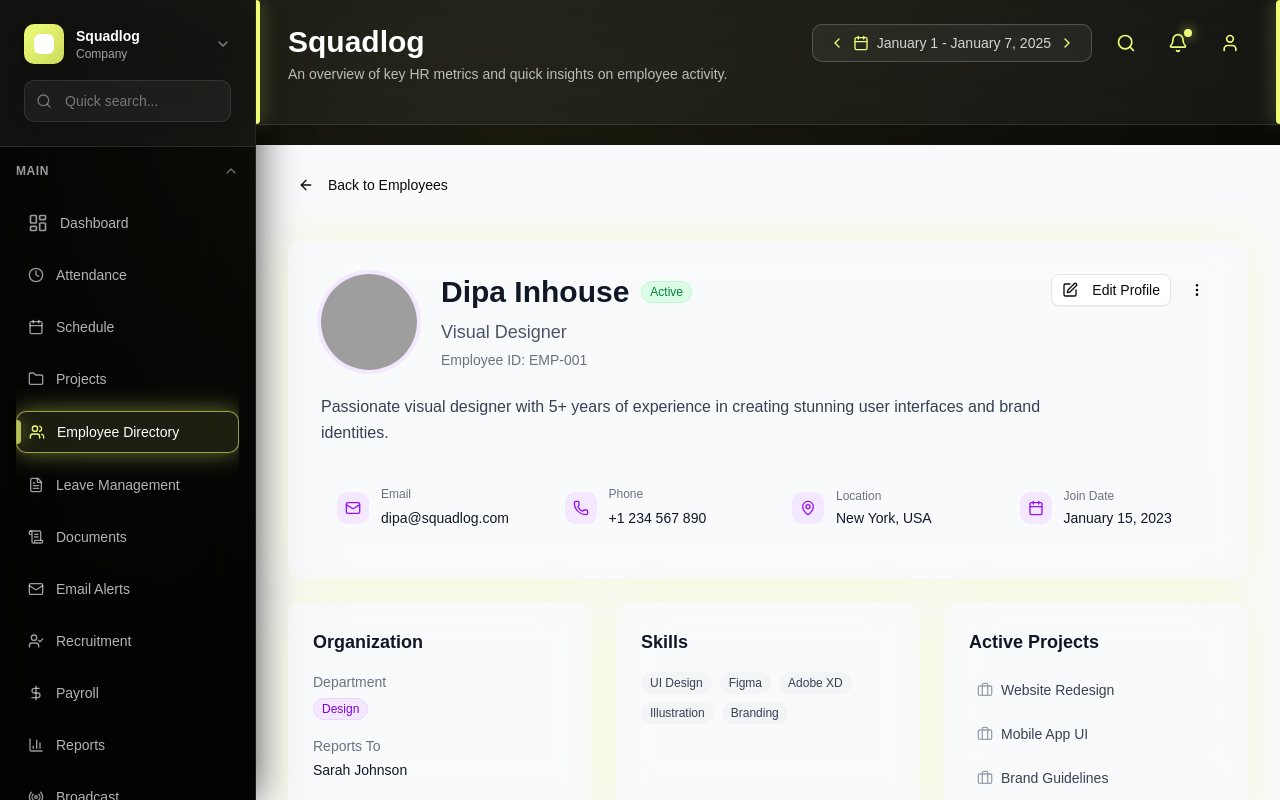
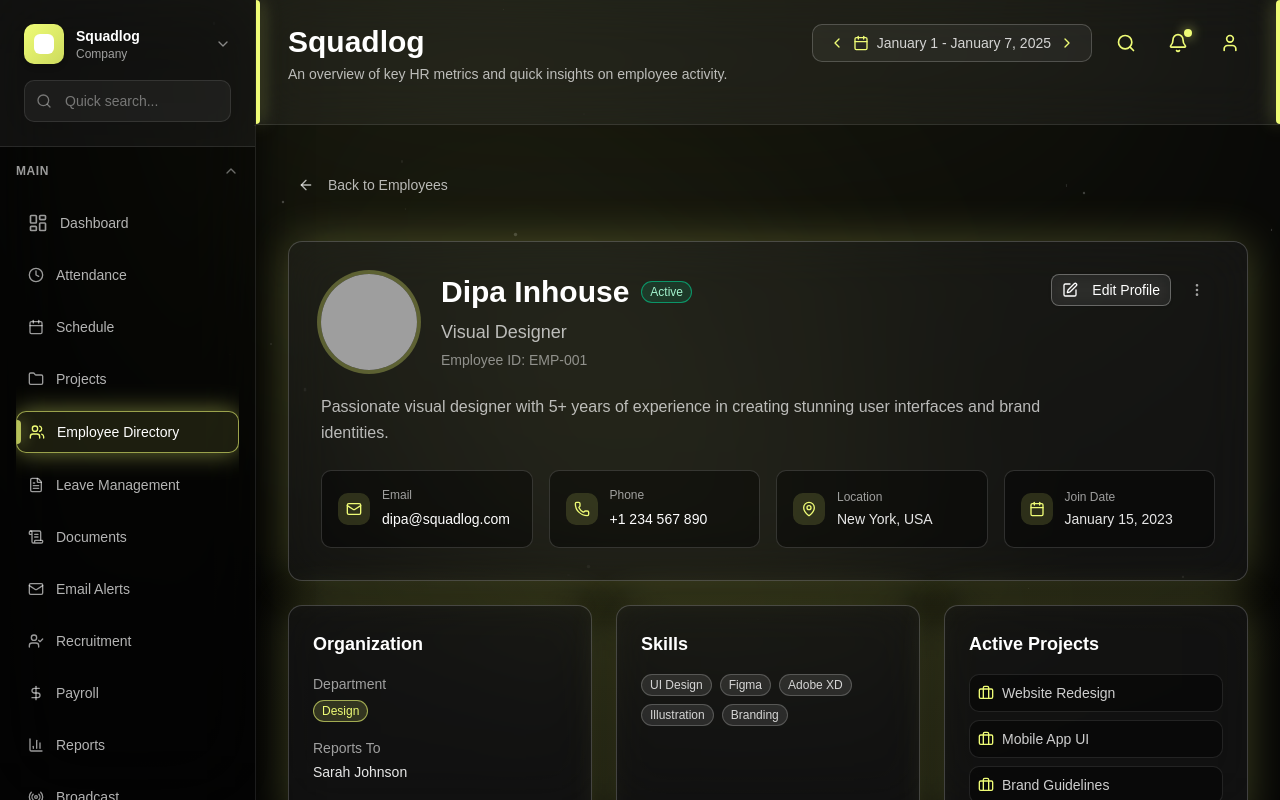
Before and after one commit to nexoviasoft/nexoviasoft-console, a Next.js app: page /admin/employees/1 in a window 1280 px wide. Built offline with nearby package versions, Linux system fonts and the light colour scheme; no server answers; grey boxes are pictures that could not be loaded; a web font is replaced by a local one.

Commit message:
Changes Employee Directory  pages color

```diff
--- a/src/app/admin/employees/[id]/page.js
+++ b/src/app/admin/employees/[id]/page.js
@@ -100,145 +100,167 @@ export default function EmployeeProfilePage({ params }) {
   };
 
   return (
-    <div className="bg-gray-50 px-8 py-6 min-h-screen">
+    <div className="px-8 py-6 min-h-screen text-white">
       <div className="max-w-[1200px] w-full mx-auto">
-        {/* Header */}
         <div className="mb-6">
           <Button
             variant="ghost"
             size="sm"
             onClick={() => router.push('/admin/employees')}
-            className="hover:bg-white/50 mb-4"
+            className="text-white/70 hover:text-[#EFFC76] hover:bg-white/5 mb-4"
           >
             <ArrowLeft className="w-4 h-4 mr-2" />
             Back to Employees
           </Button>
         </div>
 
-        {/* Profile Card */}
         <div className="glass-card rounded-xl p-8 mb-6">
           <div className="flex items-start justify-between mb-6">
             <div className="flex items-start gap-6">
-              <Avatar className="h-24 w-24 ring-4 ring-purple-100">
+              <Avatar className="h-24 w-24 ring-4 ring-[#EFFC76]/30">
                 <AvatarImage src={employee.avatar} alt={employee.name} />
-                <AvatarFallback className="bg-purple-100 text-purple-600 text-2xl">
+                <AvatarFallback className="bg-[#EFFC76]/20 text-[#EFFC76] text-2xl">
                   {employee.name.split(' ').map(n => n[0]).join('')}
                 </AvatarFallback>
               </Avatar>
               <div>
                 <div className="flex items-center gap-3 mb-2">
-                  <h1 className="text-3xl font-bold text-gray-900">{employee.name}</h1>
-                  <Badge className="bg-green-100 text-green-700 border-green-200">
+                  <h1 className="text-3xl font-bold text-white">{employee.name}</h1>
+                  <Badge className="bg-emerald-500/15 text-emerald-200 border border-emerald-400/60">
                     {employee.status}
                   </Badge>
                 </div>
-                <p className="text-lg text-gray-600 mb-1">{employee.role}</p>
-                <p className="text-sm text-gray-500">Employee ID: {employee.employeeId}</p>
+                <p className="text-lg text-white/70 mb-1">{employee.role}</p>
+                <p className="text-sm text-white/50">Employee ID: {employee.employeeId}</p>
               </div>
             </div>
             <div className="flex gap-2">
-              <Button variant="outline" size="sm" onClick={handleEditClick}>
+              <Button
+                variant="outline"
+                size="sm"
+                onClick={handleEditClick}
+                className="glass-button border border-white/30 bg-white/5 text-white hover:bg-white/10 hover:border-[#EFFC76]/70"
+              >
                 <Edit className="w-4 h-4 mr-2" />
                 Edit Profile
               </Button>
-              <Button variant="ghost" size="sm">
+              <Button
+                variant="ghost"
+                size="sm"
+                className="text-white/60 hover:text-[#EFFC76] hover:bg-white/5"
+              >
                 <MoreVertical className="w-4 h-4" />
               </Button>
             </div>
           </div>
 
-          {/* Bio */}
-          <p className="text-gray-700 leading-relaxed mb-6 max-w-3xl">
+          <p className="text-white/70 leading-relaxed mb-6 max-w-3xl">
             {employee.bio}
           </p>
 
-          {/* Contact Info Grid */}
           <div className="grid grid-cols-1 md:grid-cols-2 lg:grid-cols-4 gap-4">
-            <div className="flex items-center gap-3 p-4 bg-gray-50/50 rounded-lg">
-              <div className="p-2 bg-purple-100 rounded-lg">
-                <Mail className="w-4 h-4 text-purple-600" />
+            <div className="flex items-center gap-3 p-4 bg-black/40 border border-white/15 rounded-lg">
+              <div className="p-2 bg-[#EFFC76]/15 rounded-lg">
+                <Mail className="w-4 h-4 text-[#EFFC76]" />
               </div>
               <div>
-                <p className="text-xs text-gray-500 mb-1">Email</p>
-                <a href={`mailto:${employee.email}`} className="text-sm font-medium text-gray-900 hover:text-purple-600">
+                <p className="text-xs text-white/60 mb-1">Email</p>
+                <a
+                  href={`mailto:${employee.email}`}
+                  className="text-sm font-medium text-white hover:text-[#EFFC76]"
+                >
                   {employee.email}
                 </a>
               </div>
             </div>
 
-            <div className="flex items-center gap-3 p-4 bg-gray-50/50 rounded-lg">
-              <div className="p-2 bg-purple-100 rounded-lg">
-                <Phone className="w-4 h-4 text-purple-600" />
+            <div className="flex items-center gap-3 p-4 bg-black/40 border border-white/15 rounded-lg">
+              <div className="p-2 bg-[#EFFC76]/15 rounded-lg">
+                <Phone className="w-4 h-4 text-[#EFFC76]" />
               </div>
               <div>
-                <p className="text-xs text-gray-500 mb-1">Phone</p>
-                <a href={`tel:${employee.phone}`} className="text-sm font-medium text-gray-900 hover:text-purple-600">
+                <p className="text-xs text-white/60 mb-1">Phone</p>
+                <a
+                  href={`tel:${employee.phone}`}
+                  className="text-sm font-medium text-white hover:text-[#EFFC76]"
+                >
                   {employee.phone}
                 </a>
               </div>
             </div>
 
-            <div className="flex items-center gap-3 p-4 bg-gray-50/50 rounded-lg">
-              <div className="p-2 bg-purple-100 rounded-lg">
-                <MapPin className="w-4 h-4 text-purple-600" />
+            <div className="flex items-center gap-3 p-4 bg-black/40 border border-white/15 rounded-lg">
+              <div className="p-2 bg-[#EFFC76]/15 rounded-lg">
+                <MapPin className="w-4 h-4 text-[#EFFC76]" />
               </div>
               <div>
-                <p className="text-xs text-gray-500 mb-1">Location</p>
-                <p className="text-sm font-medium text-gray-900">{employee.location}</p>
+                <p className="text-xs text-white/60 mb-1">Location</p>
+                <p className="text-sm font-medium text-white/90">
+                  {employee.location}
+                </p>
               </div>
             </div>
 
-            <div className="flex items-center gap-3 p-4 bg-gray-50/50 rounded-lg">
-              <div className="p-2 bg-purple-100 rounded-lg">
-                <Calendar className="w-4 h-4 text-purple-600" />
+            <div className="flex items-center gap-3 p-4 bg-black/40 border border-white/15 rounded-lg">
+              <div className="p-2 bg-[#EFFC76]/15 rounded-lg">
+                <Calendar className="w-4 h-4 text-[#EFFC76]" />
               </div>
               <div>
-                <p className="text-xs text-gray-500 mb-1">Join Date</p>
-                <p className="text-sm font-medium text-gray-900">{employee.joinDate}</p>
+                <p className="text-xs text-white/60 mb-1">Join Date</p>
+                <p className="text-sm font-medium text-white/90">
+                  {employee.joinDate}
+                </p>
               </div>
             </div>
           </div>
         </div>
 
-        {/* Details Grid */}
         <div className="grid grid-cols-1 lg:grid-cols-3 gap-6">
-          {/* Department & Manager */}
           <div className="glass-card rounded-xl p-6">
-            <h2 className="text-lg font-bold text-gray-900 mb-4">Organization</h2>
+            <h2 className="text-lg font-bold text-white mb-4">Organization</h2>
             <div className="space-y-4">
               <div>
-                <p className="text-sm text-gray-500 mb-1">Department</p>
-                <Badge className="bg-purple-100 text-purple-700 border-purple-200">
+                <p className="text-sm text-white/60 mb-1">Department</p>
+                <Badge className="bg-[#EFFC76]/15 text-[#EFFC76] border-[#EFFC76]/60">
                   {employee.department}
                 </Badge>
               </div>
               <div>
-                <p className="text-sm text-gray-500 mb-1">Reports To</p>
-                <p className="text-sm font-medium text-gray-900">{employee.manager}</p>
+                <p className="text-sm text-white/60 mb-1">Reports To</p>
+                <p className="text-sm font-medium text-white/90">
+                  {employee.manager}
+                </p>
               </div>
             </div>
           </div>
 
-          {/* Skills */}
           <div className="glass-card rounded-xl p-6">
-            <h2 className="text-lg font-bold text-gray-900 mb-4">Skills</h2>
+            <h2 className="text-lg font-bold text-white mb-4">Skills</h2>
             <div className="flex flex-wrap gap-2">
               {employee.skills.map((skill, index) => (
-                <Badge key={index} variant="secondary" className="bg-gray-100 text-gray-700">
+                <Badge
+                  key={index}
+                  variant="secondary"
+                  className="bg-white/10 text-white/80 border-white/20"
+                >
                   {skill}
                 </Badge>
               ))}
             </div>
           </div>
 
-          {/* Projects */}
           <div className="glass-card rounded-xl p-6">
-            <h2 className="text-lg font-bold text-gray-900 mb-4">Active Projects</h2>
+            <h2 className="text-lg font-bold text-white mb-4">
+              Active Projects
+            </h2>
             <div className="space-y-2">
               {employee.projects.map((project, index) => (
-                <div key={index} className="flex items-center gap-2 p-2 bg-gray-50/50 rounded-lg">
-                  <Briefcase className="w-4 h-4 text-gray-400" />
-                  <span className="text-sm text-gray-700">{project}</span>
+                <div
+                  key={index}
+                  className="flex items-center gap-2 p-2 bg-black/40 border border-white/10 rounded-lg"
+                >
+                  <Briefcase className="w-4 h-4 text-[#EFFC76]" />
+                  <span className="text-sm text-white/80">{project}</span>
                 </div>
               ))}
             </div>
@@ -246,44 +268,51 @@ export default function EmployeeProfilePage({ params }) {
         </div>
       </div>
 
-      {/* Edit Profile Dialog */}
       <Dialog open={isEditDialogOpen} onOpenChange={setIsEditDialogOpen}>
         <DialogContent className="max-w-2xl glass-panel">
           <DialogHeader>
-            <DialogTitle>Edit Employee Profile</DialogTitle>
-            <DialogDescription>
+            <DialogTitle className="text-white">
+              Edit Employee Profile
+            </DialogTitle>
+            <DialogDescription className="text-white/70">
               Update employee information and save changes.
             </DialogDescription>
           </DialogHeader>
 
           <div className="grid gap-4 py-4 max-h-[60vh] overflow-y-auto">
-            {/* Name */}
             <div className="grid grid-cols-4 items-center gap-4">
-              <Label htmlFor="name" className="text-right">Name</Label>
+              <Label htmlFor="name" className="text-right text-white/80">
+                Name
+              </Label>
               <Input
                 id="name"
                 value={editForm.name}
                 onChange={(e) => handleInputChange('name', e.target.value)}
-                className="col-span-3"
+                className="col-span-3 bg-black/40 border border-white/20 text-white placeholder:text-white/40 focus-visible:ring-[#EFFC76]"
               />
             </div>
 
-            {/* Role */}
             <div className="grid grid-cols-4 items-center gap-4">
-              <Label htmlFor="role" className="text-right">Role</Label>
+              <Label htmlFor="role" className="text-right text-white/80">
+                Role
+              </Label>
               <Input
                 id="role"
                 value={editForm.role}
                 onChange={(e) => handleInputChange('role', e.target.value)}
-                className="col-span-3"
+                className="col-span-3 bg-black/40 border border-white/20 text-white placeholder:text-white/40 focus-visible:ring-[#EFFC76]"
               />
             </div>
 
-            {/* Department */}
             <div className="grid grid-cols-4 items-center gap-4">
-              <Label htmlFor="department" className="text-right">Department</Label>
+              <Label
+                htmlFor="department"
+                className="text-right text-white/80"
+              >
+                Department
+              </Label>
               <Select value={editForm.department} onValueChange={(value) => handleInputChange('department', value)}>
-                <SelectTrigger className="col-span-3">
+                <SelectTrigger className="col-span-3 bg-black/40 border border-white/20 text-white">
                   <SelectValue />
                 </SelectTrigger>
                 <SelectContent>
@@ -297,56 +326,61 @@ export default function EmployeeProfilePage({ params }) {
               </Select>
             </div>
 
-            {/* Email */}
             <div className="grid grid-cols-4 items-center gap-4">
-              <Label htmlFor="email" className="text-right">Email</Label>
+              <Label htmlFor="email" className="text-right text-white/80">
+                Email
+              </Label>
               <Input
                 id="email"
                 type="email"
                 value={editForm.email}
                 onChange={(e) => handleInputChange('email', e.target.value)}
-                className="col-span-3"
+                className="col-span-3 bg-black/40 border border-white/20 text-white placeholder:text-white/40 focus-visible:ring-[#EFFC76]"
               />
             </div>
 
-            {/* Phone */}
             <div className="grid grid-cols-4 items-center gap-4">
-              <Label htmlFor="phone" className="text-right">Phone</Label>
+              <Label htmlFor="phone" className="text-right text-white/80">
+                Phone
+              </Label>
               <Input
                 id="phone"
                 value={editForm.phone}
                 onChange={(e) => handleInputChange('phone', e.target.value)}
-                className="col-span-3"
+                className="col-span-3 bg-black/40 border border-white/20 text-white placeholder:text-white/40 focus-visible:ring-[#EFFC76]"
               />
             </div>
 
-            {/* Location */}
             <div className="grid grid-cols-4 items-center gap-4">
-              <Label htmlFor="location" className="text-right">Location</Label>
+              <Label htmlFor="location" className="text-right text-white/80">
+                Location
+              </Label>
               <Input
                 id="location"
                 value={editForm.location}
                 onChange={(e) => handleInputChange('location', e.target.value)}
-                className="col-span-3"
+                className="col-span-3 bg-black/40 border border-white/20 text-white placeholder:text-white/40 focus-visible:ring-[#EFFC76]"
               />
             </div>
 
-            {/* Manager */}
             <div className="grid grid-cols-4 items-center gap-4">
-              <Label htmlFor="manager" className="text-right">Manager</Label>
+              <Label htmlFor="manager" className="text-right text-white/80">
+                Manager
+              </Label>
               <Input
                 id="manager"
                 value={editForm.manager}
                 onChange={(e) => handleInputChange('manager', e.target.value)}
-                className="col-span-3"
+                className="col-span-3 bg-black/40 border border-white/20 text-white placeholder:text-white/40 focus-visible:ring-[#EFFC76]"
               />
             </div>
 
-            {/* Status */}
             <div className="grid grid-cols-4 items-center gap-4">
-              <Label htmlFor="status" className="text-right">Status</Label>
+              <Label htmlFor="status" className="text-right text-white/80">
+                Status
+              </Label>
               <Select value={editForm.status} onValueChange={(value) => handleInputChange('status', value)}>
-                <SelectTrigger className="col-span-3">
+                <SelectTrigger className="col-span-3 bg-black/40 border border-white/20 text-white">
                   <SelectValue />
                 </SelectTrigger>
                 <SelectContent>
@@ -357,23 +391,34 @@ export default function EmployeeProfilePage({ params }) {
               </Select>
             </div>
 
-            {/* Bio */}
             <div className="grid grid-cols-4 items-start gap-4">
-              <Label htmlFor="bio" className="text-right pt-2">Bio</Label>
+              <Label
+                htmlFor="bio"
+                className="text-right pt-2 text-white/80"
+              >
+                Bio
+              </Label>
               <Textarea
                 id="bio"
                 value={editForm.bio}
                 onChange={(e) => handleInputChange('bio', e.target.value)}
-                className="col-span-3 min-h-[100px]"
+                className="col-span-3 min-h-[100px] bg-black/40 border border-white/20 text-white placeholder:text-white/40 focus-visible:ring-[#EFFC76]"
               />
             </div>
           </div>
 
           <DialogFooter>
-            <Button variant="outline" onClick={() => setIsEditDialogOpen(false)}>
+            <Button
+              variant="outline"
+              onClick={() => setIsEditDialogOpen(false)}
+              className="glass-button border border-white/30 bg-white/5 text-white hover:bg-white/10"
+            >
               Cancel
             </Button>
-            <Button onClick={handleSaveChanges} className="bg-purple-600 hover:bg-purple-700">
+            <Button
+              onClick={handleSaveChanges}
+              className="bg-[#EFFC76] hover:bg-[#e0ef5f] text-black glass-button"
+            >
               <Save className="w-4 h-4 mr-2" />
               Save Changes
             </Button>
```
Also changed, not shown: src/app/admin/employees/page.js (+30 -32 lines), src/components/admin/employees/DirectoryHeader.js (+8 -8 lines), src/components/admin/employees/EmployeeGrid.js (+15 -15 lines).
